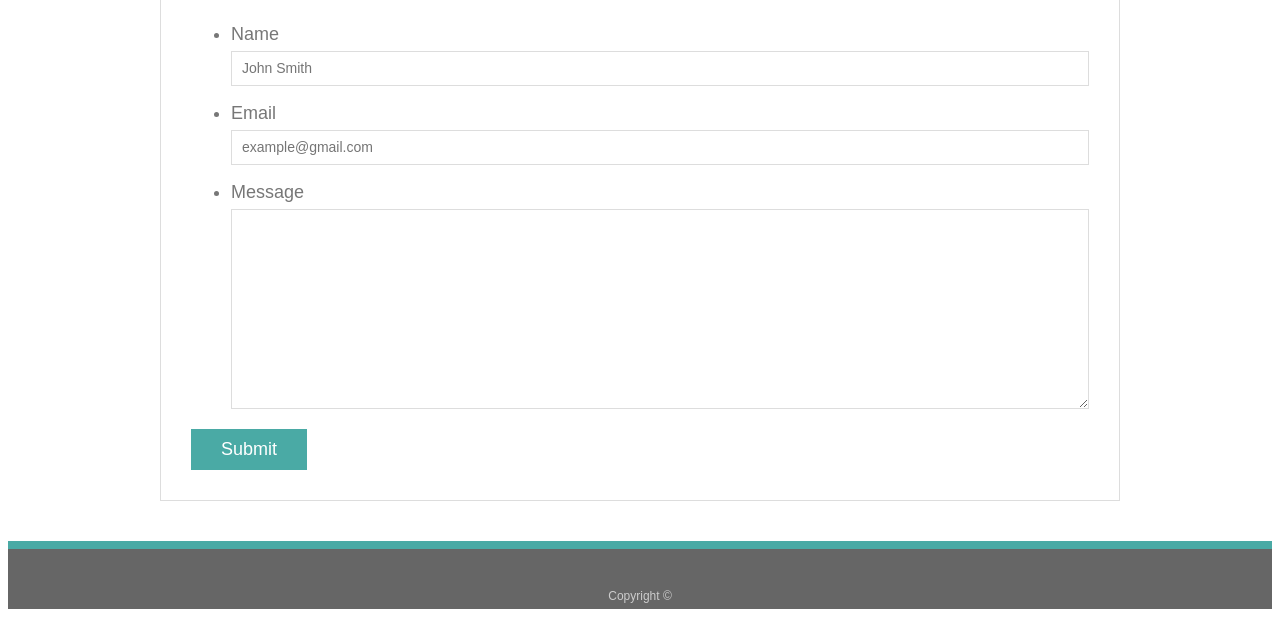
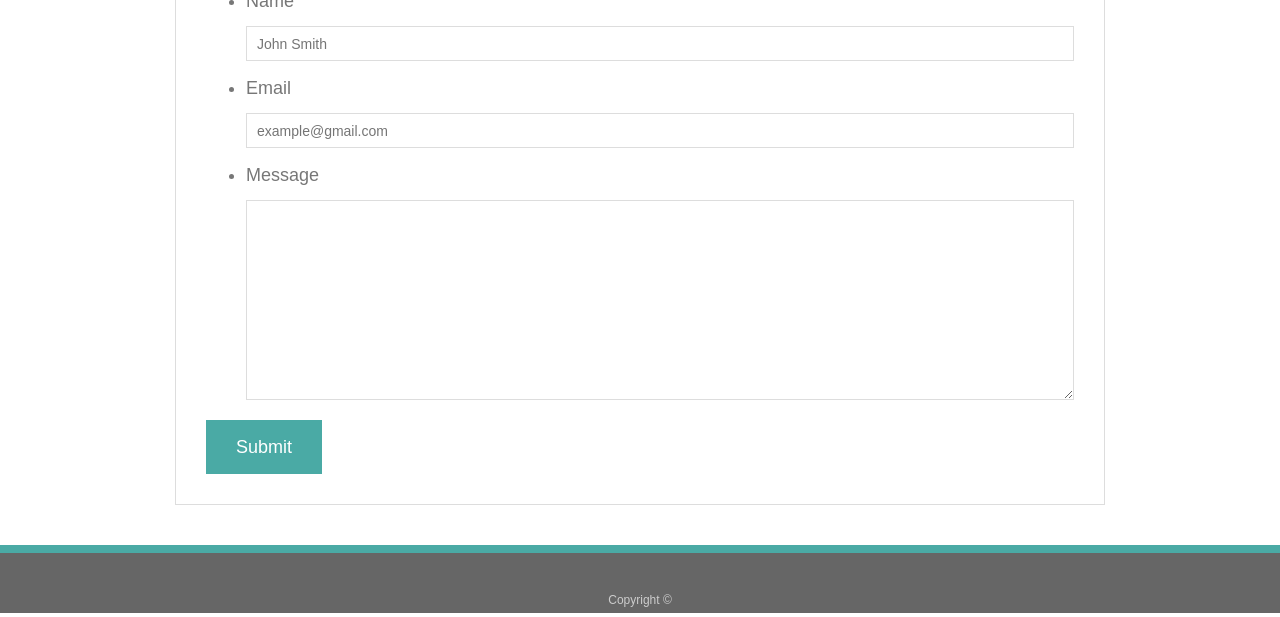
Before and after one commit to samanthalossett/Basic-Portfolio, a plain HTML site: page contact.html in a window 1280 px wide. Shown: the part 269-886 px from the top of the page. Drawn offline with nearby package versions, Linux system fonts and the light colour scheme.

Commit message:
with bootstrap

```diff
--- a/contact.html
+++ b/contact.html
@@ -4,6 +4,8 @@
 <head>
   <meta charset="UTF-8">
   <title>Contact | Your Name</title>
+  <link rel="stylesheet" href="https://maxcdn.bootstrapcdn.com/bootstrap/4.0.0/css/bootstrap.min.css">
+        <link rel="stylesheet" href="https://stackpath.bootstrapcdn.com/font-awesome/4.7.0/css/font-awesome.min.css">
   <link rel="stylesheet" type="text/css" href="assets/css/style.css">
 </head>
 
```
Also changed, not shown: index.html (+2 -0 lines), portfolio.html (+2 -0 lines).
